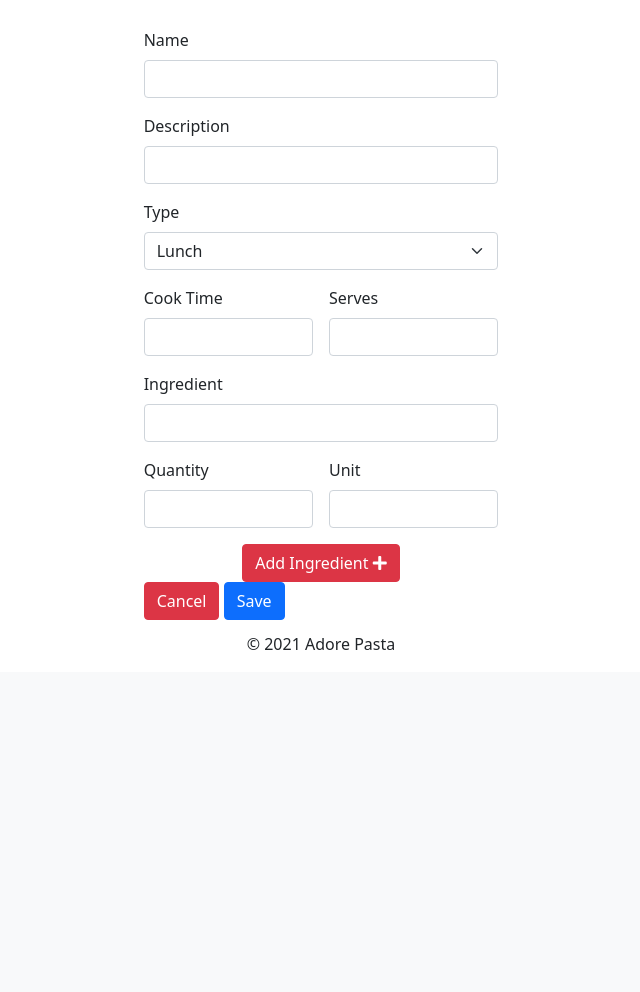
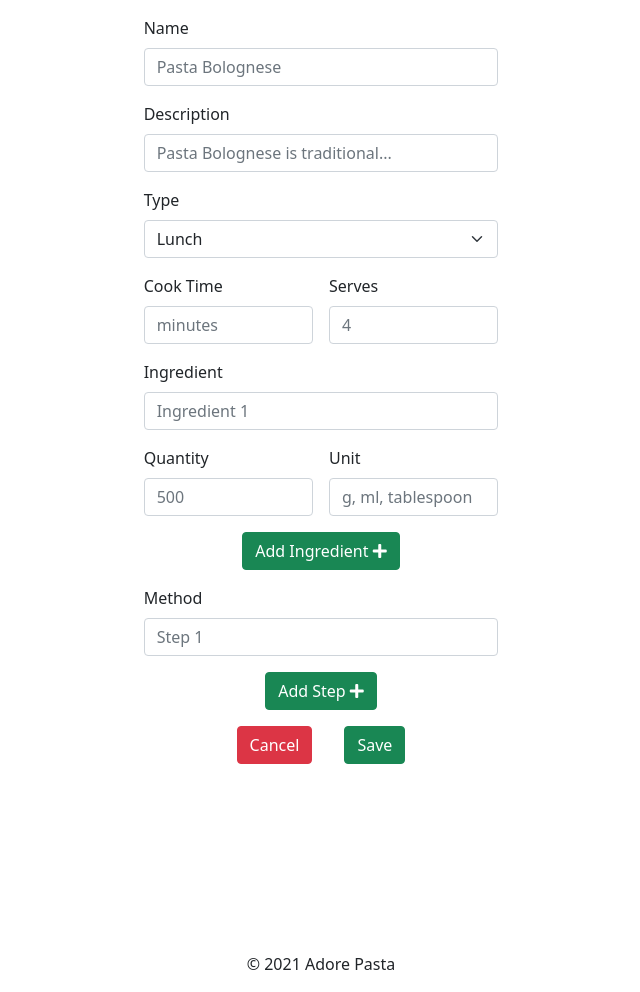
Before and after one commit to mangez84/adorepasta, a Flask app: a page that uses templates/add_recipe.html in a window 1280 px wide. Shown: the part 128-1120 px from the top of the page, without its empty margins (319-959 px from the left). Before the commit the page ends 778 px from the top, so only its background shows below. Run offline with Flask 2, Linux system fonts and the light colour scheme; the visitor is signed in with stand-in values (Sample User, id 1); some libraries are stand-ins or nearby versions.

Commit message:
Continue to work with the add recipe form

```diff
--- a/templates/add_recipe.html
+++ b/templates/add_recipe.html
@@ -10,11 +10,13 @@
                 <!-- Recipe name and description -->
                 <div class="mb-3">
                     <label for="name" class="form-label">Name</label>
-                    <input type="text" id="name" name="name" class="form-control" required>
+                    <input type="text" id="name" name="name" placeholder="Pasta Bolognese" class="form-control"
+                        required>
                 </div>
                 <div class="mb-3">
                     <label for="description" class="form-label">Description</label>
-                    <input type="text" id="description" name="description" class="form-control" required>
+                    <input type="text" id="description" name="description"
+                        placeholder="Pasta Bolognese is traditional..." class="form-control" required>
                 </div>
                 <!-- Recipe details -->
                 <div class="d-flex flex-wrap">
@@ -28,33 +30,51 @@
                     </div>
                     <div class="mb-3 recipe-time">
                         <label for="time" class="form-label">Cook Time</label>
-                        <input type="number" id="time" name="time" class="form-control" required>
+                        <input type="number" id="time" name="time" placeholder="minutes" min="1" max="600"
+                            class="form-control" required>
                     </div>
                     <div class="mb-3 ms-3 recipe-serves">
                         <label for="serves" class="form-label">Serves</label>
-                        <input type="number" id="serves" name="serves" class="form-control" required>
+                        <input type="number" id="serves" name="serves" placeholder="4" min="1" max="8"
+                            class="form-control" required>
                     </div>
                 </div>
                 <!-- Ingredient details -->
                 <div class="d-flex flex-wrap">
                     <div class="mb-3 recipe-ingredient">
                         <label for="ingredient" class="form-label">Ingredient</label>
-                        <input type="text" id="ingredient" name="ingredient" class="form-control" required>
+                        <input type="text" id="ingredient" name="ingredient" placeholder="Ingredient 1"
+                            class="form-control" required>
                     </div>
                     <div class="mb-3 recipe-quantity">
                         <label for="quantity" class="form-label">Quantity</label>
-                        <input type="number" id="quantity" name="quantity" class="form-control" required>
+                        <input type="number" id="quantity" name="quantity" placeholder="500" min="1" max="1000"
+                            class="form-control" required>
                     </div>
                     <div class="mb-3 ms-3 recipe-unit">
                         <label for="unit" class="form-label">Unit</label>
-                        <input type="text" id="unit" name="unit" class="form-control" required>
+                        <input type="text" id="unit" name="unit" placeholder="g, ml, tablespoon" class="form-control"
+                            required>
                     </div>
                 </div>
-                <div class="d-flex justify-content-center">
-                    <button type="submit" class="btn btn-danger">Add Ingredient <i class="fas fa-plus"></i></button>
+                <div class="mb-3 d-flex justify-content-center">
+                    <button type="submit" class="btn btn-success">Add Ingredient <i class="fas fa-plus"></i></button>
                 </div>
-                <button type="submit" class="btn btn-danger">Cancel</button>
-                <button type="submit" class="btn btn-primary">Save</button>
+                <div class="mb-3">
+                    <label for="method" class="form-label">Method</label>
+                    <input type="text" id="method" name="method" placeholder="Step 1" class="form-control" required>
+                </div>
+                <div class="mb-3 d-flex justify-content-center">
+                    <button type="submit" class="btn btn-success">Add Step <i class="fas fa-plus"></i></button>
+                </div>
+                <div class="mb-3 d-flex justify-content-center">
+                    <div>
+                        <button type="submit" class="mx-3 btn btn-danger">Cancel</button>
+                    </div>
+                    <div>
+                        <button type="submit" class="mx-3 btn btn-success">Save</button>
+                    </div>
+                </div>
             </form>
         </div>
     </div>
```
